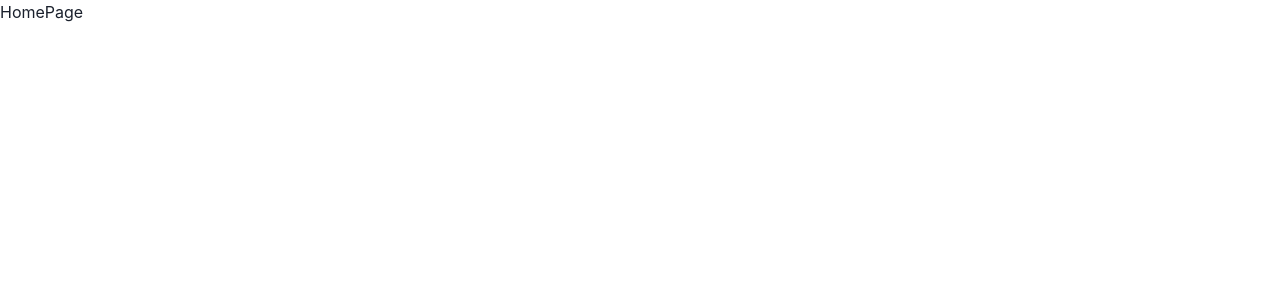
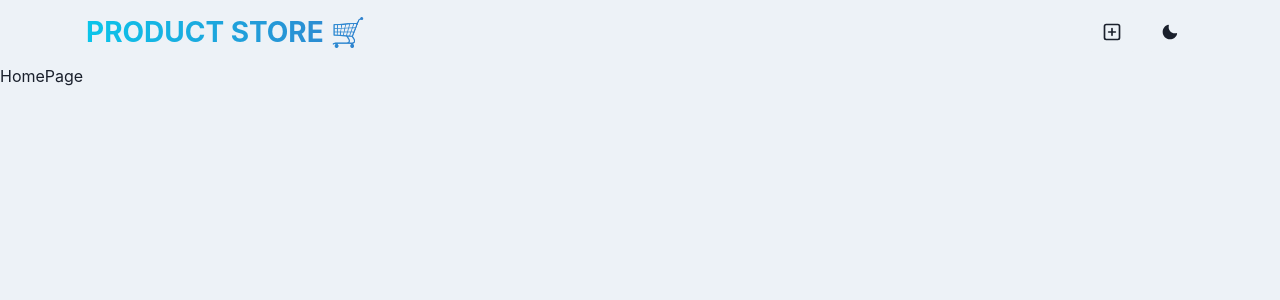
Before and after one commit to Cphasanulbanna/Prime-Mart, a React (Vite) app in the folder client/: page / in a window 1280 px wide. Shown: the top 300 px of the page. Built offline with nearby package versions, Linux system fonts and the light colour scheme.

Commit message:
navbar ui

```diff
--- a/client/package.json
+++ b/client/package.json
@@ -10,12 +10,14 @@
     "preview": "vite preview"
   },
   "dependencies": {
+    "@chakra-ui/icons": "^2.2.4",
     "@chakra-ui/react": "^2.10.6",
     "@emotion/react": "^11.14.0",
     "@emotion/styled": "^11.14.0",
     "framer-motion": "^12.4.7",
     "react": "^19.0.0",
     "react-dom": "^19.0.0",
+    "react-icons": "^5.5.0",
     "react-router-dom": "^7.2.0"
   },
   "devDependencies": {
--- a/client/src/App.jsx
+++ b/client/src/App.jsx
@@ -1,12 +1,14 @@
-import { Box, Button } from "@chakra-ui/react";
+import { Box, Button, useColorModeValue } from "@chakra-ui/react";
 import React from "react";
 import { Route, Routes } from "react-router-dom";
 import HomePage from "./pages/HomePage";
 import CreateProduct from "./pages/CreateProduct";
+import NavBar from "./components/NavBar";
 
 const App = () => {
   return (
-    <Box minH={"100vh"}>
+    <Box minH={"100vh"} bg={useColorModeValue("gray.100", "gray.900")}>
+      <NavBar />
       <Routes>
         <Route path="/" element={<HomePage />} />
         <Route path="/create" element={<CreateProduct />} />
--- a/client/src/components/NavBar.jsx
+++ b/client/src/components/NavBar.jsx
@@ -1,7 +1,51 @@
-import React from "react";
+import {
+  Button,
+  Container,
+  Flex,
+  HStack,
+  Text,
+  useColorMode,
+} from "@chakra-ui/react";
+import { Link } from "react-router-dom";
+import { MoonIcon, PlusSquareIcon, SunIcon } from "@chakra-ui/icons";
 
 const NavBar = () => {
-  return <div>NavBar</div>;
+  const { colorMode, toggleColorMode } = useColorMode();
+  return (
+    <Container maxW={"1140px"}>
+      <Flex
+        h={16}
+        alignItems={"center"}
+        flexDir={{
+          base: "column",
+          sm: "row",
+        }}
+        justifyContent={"space-between"}
+      >
+        <Text
+          fontWeight={"bold"}
+          textTransform={"uppercase"}
+          textAlign={"center"}
+          bgClip={"text"}
+          bgGradient={"linear(to-r, cyan.400, blue.500)"}
+          fontSize={{ base: "22", sm: "28" }}
+        >
+          <Link to={"/"}>Product Store 🛒</Link>
+        </Text>
+
+        <HStack spacing={2} alignItems={"center"}>
+          <Link to={"/create"}>
+            <Button>
+              <PlusSquareIcon fontSize={20} />
+            </Button>
+          </Link>
+          <Button onClick={toggleColorMode}>
+            {colorMode === "light" ? <MoonIcon /> : <SunIcon />}
+          </Button>
+        </HStack>
+      </Flex>
+    </Container>
+  );
 };
 
 export default NavBar;
```
Also changed, not shown: 1 other file (tests, documents, lock files or other folders).
